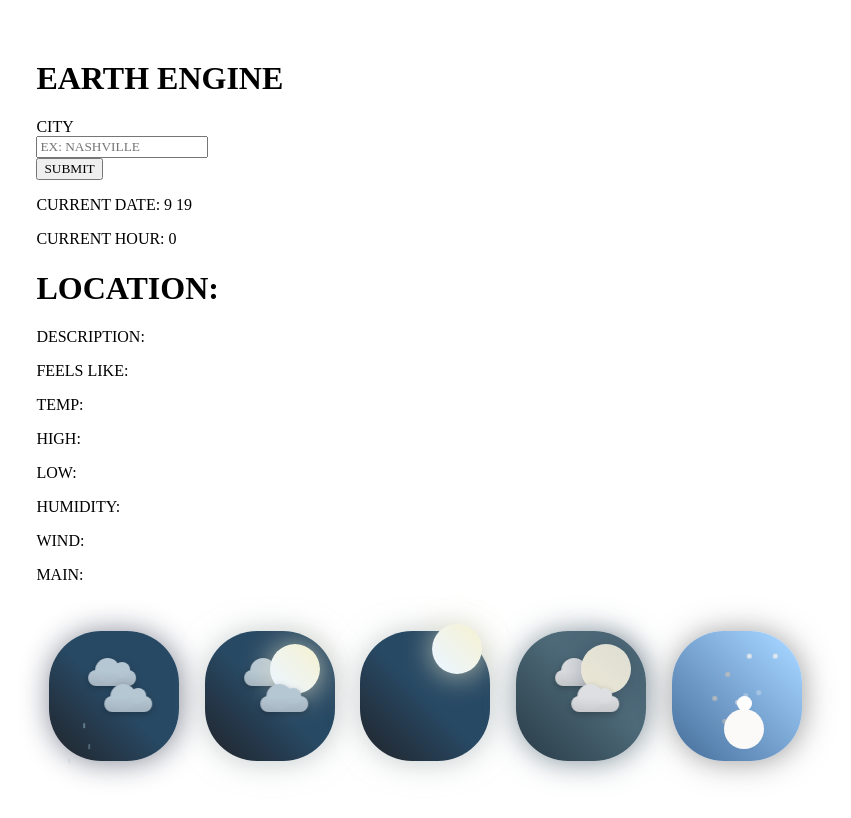
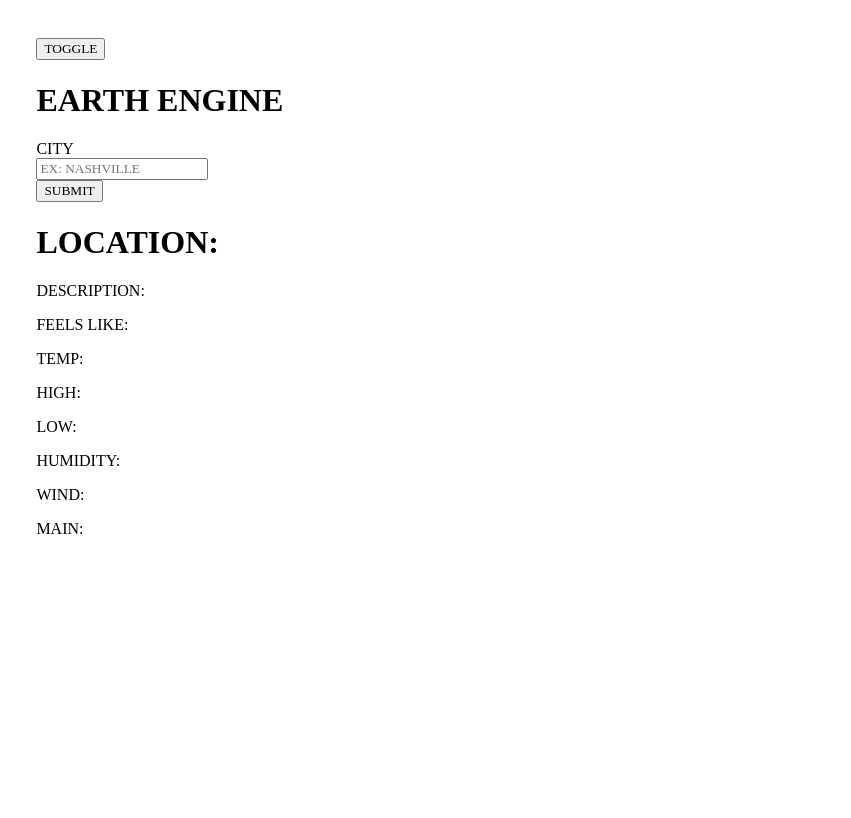
Before and after one commit to lauraalyson/earth-engine, a React (Create React App) app: page / in a window 1280 px wide. Shown: the top 818 px of the page, without its empty margins (2-853 px from the left). Built offline with nearby package versions, Linux system fonts and the light colour scheme; a web font is replaced by a local one.

Commit message:
add toggle button

```diff
--- a/src/App.js
+++ b/src/App.js
@@ -1,28 +1,46 @@
-import { Fragment } from 'react/cjs/react.production.min'
+import { Fragment, Component } from 'react/cjs/react.production.min'
 import Search from './components/Search'
 import './App.css'
 
-function App() {
+class App extends Component {
+	constructor(props) {
+		super(props)
+
+		this.state = {
+			bgColor: '',
+			txtColor: '',
+		}
+	}
+
+	handleColor = (e) => {
+		this.setState({ bgColor: 'black', txtColor: 'white' })
+		console.log('this is clicked')
+	}
+
+	render() {
+		const { bgColor, txtColor } = this.state
+
 		return (
 			<div
 				className='App'
 				style={{
-			backgroundColor: '',
+					backgroundColor: `${bgColor}`,
+					color: `${txtColor}`,
 					padding: '3vw',
 					position: 'absolute',
 					top: '0',
 					bottom: '0',
-			height: '100vh'
+					height: '100vh',
 				}}>
+				<button onClick={this.handleColor}>Toggle</button>
 				<Fragment>
 					<body>
 						<h1>Earth Engine</h1>
 						<Search />
 					</body>
-
 				</Fragment>
 			</div>
 		)
 	}
-
-export default App;
+}
+export default App
--- a/src/components/Search.js
+++ b/src/components/Search.js
@@ -39,10 +39,7 @@ export default class Search extends Component {
 			humidity: '',
 			wind: '',
 			main: '',
-			day: false
-		}
-
-		this.weather = {
+			day: false,
 			rainy: false,
 			cloudy: false,
 			sunny: false,
@@ -89,13 +86,13 @@ export default class Search extends Component {
 			)
 			.then(() => {
 				if (this.state.main === 'Clear') {
-					console.log('the weather is clear')
+					this.setState({ sunny: true, cloudy: false, hazy: false, rainy: false })
 				} else if (this.state.main === 'Clouds') {
-					console.log('the weather is cloudy')
+					this.setState({ cloudy: true, sunny: false, hazy: false, rainy: false })
 				} else if (this.state.main === 'Haze') {
-					console.log('the weather is hazey')
+					this.setState({ hazy: true, cloudy: false, sunny: false, hazy: false })
 				} else {
-					console.log('the weather is rainy')
+					this.setState({ rainy: true, hazy: false, cloudy: false, sunny: false })
 				}
 			})
 			.then(() => this.handleTime())
@@ -105,7 +102,8 @@ export default class Search extends Component {
 
 
 	render() {
-		const { location, description, feelsLike, temp, tempHigh, tempLow, humidity, wind, placeholder, main, day } = this.state
+		const { location, description, feelsLike, temp, tempHigh, tempLow, humidity, wind, placeholder, main, rainy, cloudy, sunny, hazey } = this.state
+
 		return (
 			<Fragment>
 				<Form onSubmit={this.handleSubmit}>
@@ -126,8 +124,8 @@ export default class Search extends Component {
 				</Form>
 
 				<div>
-					<p>Current Date: {this.state.currentDate}</p>
-					<p>Current Hour: {this.state.currentHour}</p>
+					{/* <p>Current Date: {this.state.currentDate}</p>
+					<p>Current Hour: {this.state.currentHour}</p> */}
 					<h1>Location: {location}</h1>
 					<p>Description: {description}</p>
 					<p>Feels Like: {feelsLike}</p>
@@ -142,16 +140,16 @@ export default class Search extends Component {
 				<br />
 
 				<div
-					style={{
-						display: 'flex',
-						maxWidth: '100vw',
-						width: '100%',
-					}}>
-					{day ? <Rainy /> : <RainyNight />}
-					{day ? <Cloudy /> : <CloudyNight />}
-					{day ? <Sunny /> : <Moon />}
-					{day ? <Hazey /> : <HazeyNight />}
-					<Snowy />
+				style={{
+					display: 'flex',
+					maxWidth: '100vw',
+					width: '100%',
+				}}>
+					<div>{ rainy ? <Rainy /> : '' }</div>
+					<div>{ cloudy ? <Cloudy /> : '' }</div>
+					<div>{ sunny ? <Sunny /> : '' }</div>
+					<div>{ hazey ? <Hazey /> : '' }</div>
+					{/* <div><Snowy /></div> */}
 				</div>
 			</Fragment>
 		)
```
Also changed, not shown: src/components/Earth.js (+1 -38 lines). Lines whose indentation alone changed are shown as unchanged.
